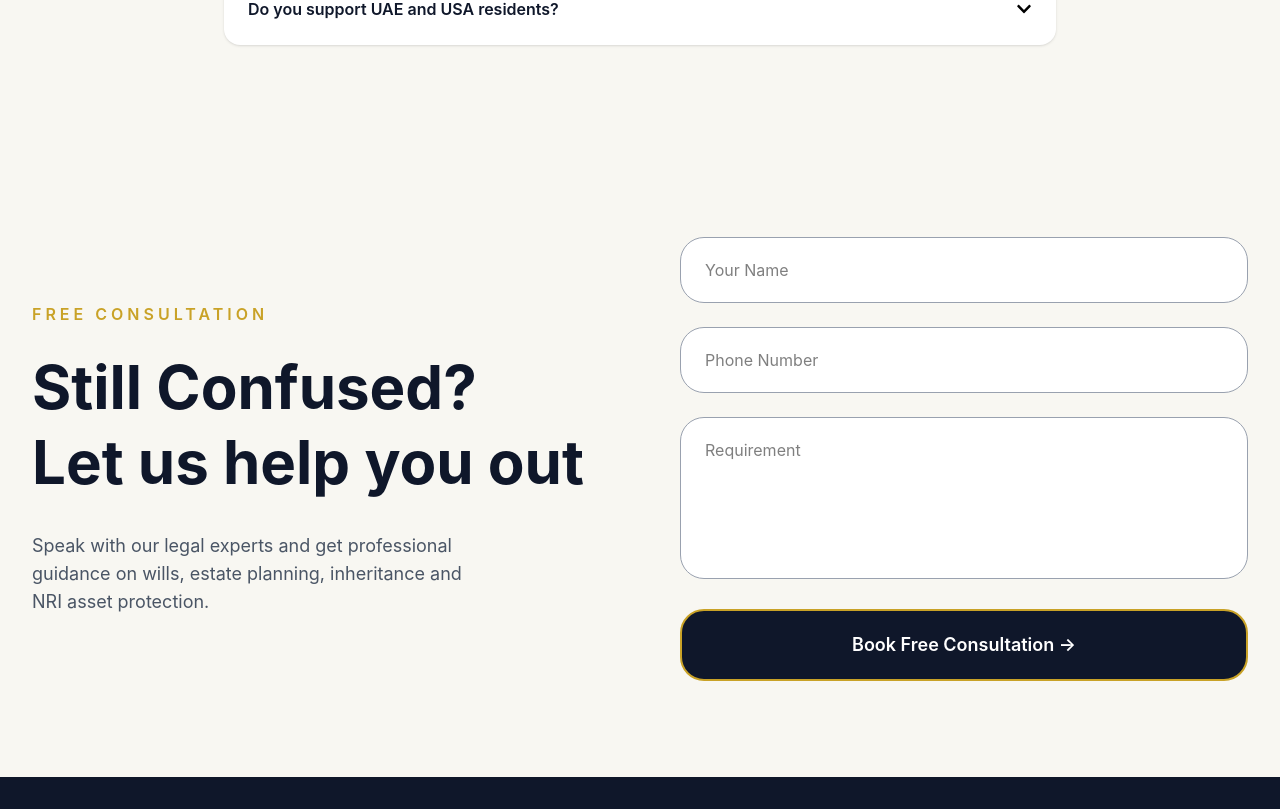
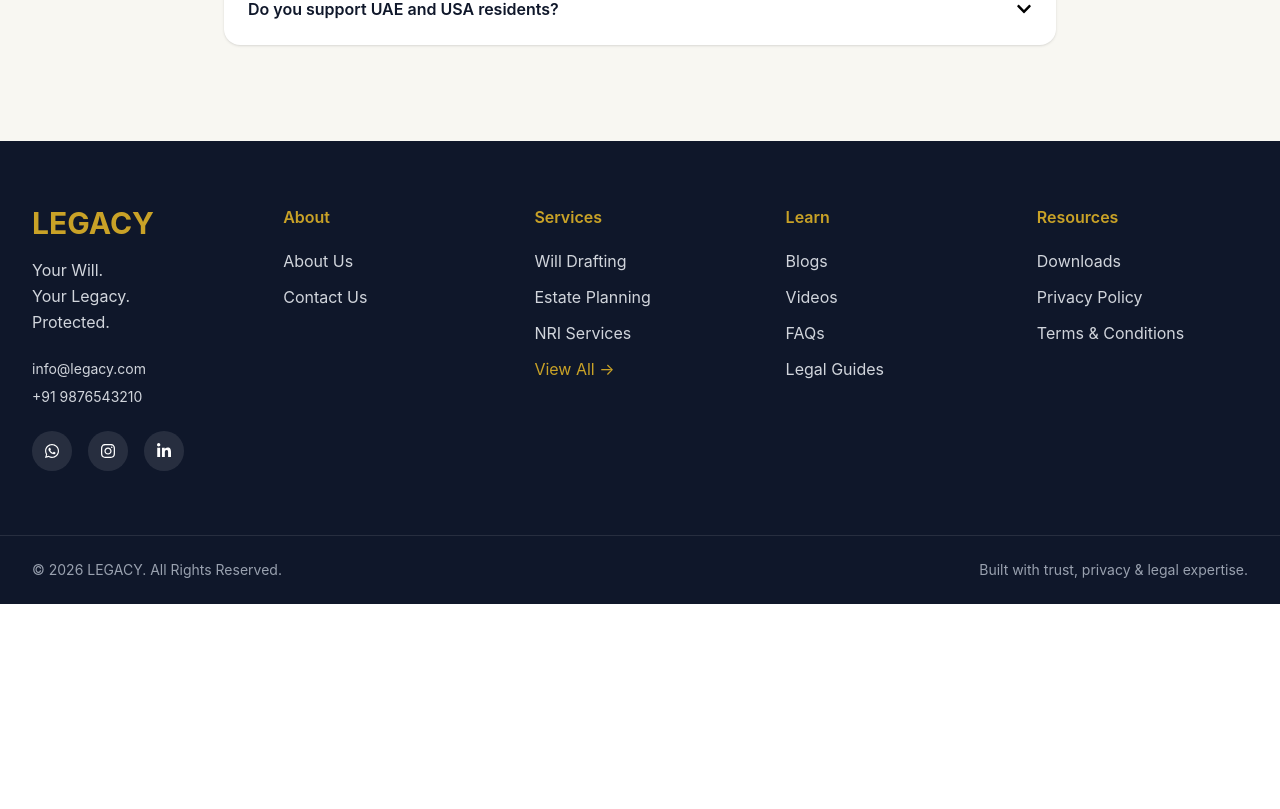
Before and after one commit to Yash-shree23/legacy-website, a React (Vite) app: page /nri in a window 1280 px wide. Shown: the part 3331-4140 px from the top of the page. After the commit the page ends 3935 px from the top, so only its background shows below. Built offline with nearby package versions, Linux system fonts and the light colour scheme.

Commit message:
backend wise updated forms

```diff
--- a/package.json
+++ b/package.json
@@ -11,6 +11,7 @@
   },
   "dependencies": {
     "@tailwindcss/vite": "^4.3.0",
+    "axios": "^1.17.0",
     "react": "^19.2.6",
     "react-dom": "^19.2.6",
     "react-icons": "^5.6.0",
--- a/src/components/ConsultationModal/ConsultationModal.jsx
+++ b/src/components/ConsultationModal/ConsultationModal.jsx
@@ -1,4 +1,5 @@
 import { useState } from "react";
+import axios from "axios";
 
 function ConsultationModal({ isOpen, onClose }) {
   const [formData, setFormData] = useState({
@@ -17,15 +18,32 @@ function ConsultationModal({ isOpen, onClose }) {
     setFormData({ ...formData, [e.target.name]: e.target.value });
   };
 
-  const handleSubmit = (e) => {
-    e.preventDefault();
-    setLoading(true);
-    // Simulate API call — replace with your actual backend/email service
-    setTimeout(() => {
-      setLoading(false);
-      setSubmitted(true);
-    }, 1200);
-  };
+  const handleSubmit = async (e) => {
+  e.preventDefault();
+
+  setLoading(true);
+
+  try {
+
+    await axios.post(
+      "http://localhost:8080/api/consultation",
+      formData
+    );
+
+    setSubmitted(true);
+
+  } catch (error) {
+
+    console.error(error);
+
+    alert("Something went wrong.");
+
+  } finally {
+
+    setLoading(false);
+
+  }
+};
 
   const handleClose = () => {
     setSubmitted(false);
--- a/src/pages/NRI/NRI.jsx
+++ b/src/pages/NRI/NRI.jsx
@@ -350,124 +350,7 @@ function NRI() {
       </section>
 
 
-      {/* CONTACT FORM */}
 
-     <section className="bg-[#F8F7F2] py-24">
-
-  <div className="max-w-7xl mx-auto px-8">
-
-
-    <div className="grid lg:grid-cols-2 gap-20 items-center">
-
-      {/* LEFT SIDE */}
-
-      <div>
-
-        <span className="uppercase tracking-[4px] text-[#C9A227] font-semibold">
-          Free Consultation
-        </span>
-
-        <h2 className="text-[#0F172A] text-5xl lg:text-6xl font-bold mt-6 leading-tight">
-
-          Still Confused?
-          <br />
-          Let us help you out
-
-        </h2>
-
-        <p className="text-gray-600 text-lg mt-8 max-w-md">
-
-          Speak with our legal experts and get
-          professional guidance on wills, estate
-          planning, inheritance and NRI asset protection.
-
-        </p>
-
-      </div>
-
-      {/* RIGHT SIDE */}
-
-      <div>
-
-        <form className="space-y-6">
-
-          <input
-            type="text"
-            placeholder="Your Name"
-            className="
-            w-full
-            border
-            border-gray-400
-            rounded-3xl
-            px-6
-            py-5
-            bg-white
-            outline-none
-            focus:border-[#C9A227]
-            "
-          />
-
-          <input
-            type="tel"
-            placeholder="Phone Number"
-            className="
-            w-full
-            border
-            border-gray-400
-            rounded-3xl
-            px-6
-            py-5
-            bg-white
-            outline-none
-            focus:border-[#C9A227]
-            "
-          />
-
-          <textarea
-            rows="5"
-            placeholder="Requirement"
-            className="
-            w-full
-            border
-            border-gray-400
-            rounded-3xl
-            px-6
-            py-5
-            bg-white
-            outline-none
-            resize-none
-            focus:border-[#C9A227]
-            "
-          ></textarea>
-
-          <button
-  type="submit"
-  className="
-  w-full
-  bg-[#0F172A]
-  hover:bg-[#C9A227]
-  border-2
-  border-[#C9A227]
-  text-white
-  py-5
-  rounded-3xl
-  text-lg
-  font-semibold
-  transition-all
-  "
->
-  Book Free Consultation →
-</button>
-
-        </form>
-
-      </div>
-
-    </div>
-
-  </div>
-
-</section>
 
 
       {/* <Footer /> */}
--- a/src/pages/NRI/NRIServiceDetails.jsx
+++ b/src/pages/NRI/NRIServiceDetails.jsx
@@ -388,57 +388,6 @@ function NRIServiceDetails() {
 
 </section>
 
-      {/* CONTACT FORM */}
-
-      <section className="bg-[#F8F7F2] py-24">
-
-        <div className="max-w-6xl mx-auto px-8">
-
-          <div className="grid lg:grid-cols-2 gap-16">
-
-            <div>
-              <h2 className="text-5xl font-bold text-[#0F172A]">
-                Still Confused?
-              </h2>
-
-              <p className="mt-6 text-gray-600">
-                Speak with our experts today.
-              </p>
-            </div>
-
-            <form className="space-y-5">
-
-              <input
-                type="text"
-                placeholder="Name"
-                className="w-full border rounded-2xl p-4"
-              />
-
-              <input
-                type="text"
-                placeholder="Phone"
-                className="w-full border rounded-2xl p-4"
-              />
-
-              <textarea
-                rows="4"
-                placeholder="Requirement"
-                className="w-full border rounded-2xl p-4"
-              />
-
-              <button
-                className="w-full bg-[#0F172A] text-white py-4 rounded-2xl"
-              >
-                Send Enquiry
-              </button>
-
-            </form>
-
-          </div>
-
-        </div>
-
-      </section>
 
       {/* <Footer /> */}
     </>
--- a/src/pages/Services/ServiceDetails.jsx
+++ b/src/pages/Services/ServiceDetails.jsx
@@ -1,4 +1,7 @@
 import { useParams } from "react-router-dom";
+import { useState } from "react";
+import axios from "axios";
+
 import Navbar from "../../components/Navbar/Navbar";
 import Footer from "../../components/Footer/Footer";
 import { services } from "../../data/servicesData";
@@ -11,21 +14,66 @@ function ServiceDetails() {
     (item) => item.slug === slug
   );
 
+  const [formData, setFormData] = useState({
+    full_name: "",
+    email: "",
+    phone: "",
+    message: "",
+  });
+
+  const handleChange = (e) => {
+    setFormData({
+      ...formData,
+      [e.target.name]: e.target.value,
+    });
+  };
+
+  const handleSubmit = async (e) => {
+    e.preventDefault();
+
+    try {
+      await axios.post(
+        "http://localhost:8080/api/service-enquiry",
+        {
+          ...formData,
+          service_name: service.title,
+        }
+      );
+
+      alert(
+        "Thank you for your enquiry. Our advisor will contact you shortly."
+      );
+
+      setFormData({
+        full_name: "",
+        email: "",
+        phone: "",
+        message: "",
+      });
+
+    } catch (error) {
+      console.error(error);
+      alert("Something went wrong.");
+    }
+  };
+
   if (!service) {
     return <h1>Service Not Found</h1>;
   }
 
   return (
     <>
+      <Navbar />
 
-      <Navbar />
       {/* BACK BUTTON */}
 
-<section className="pt-24 pb-2 bg-white">
-  <div className="max-w-7xl mx-auto px-8">
-    <BackButton />
-  </div>
-</section>
+      <section className="pt-24 pb-2 bg-white">
+        <div className="max-w-7xl mx-auto px-8">
+          <BackButton />
+        </div>
+      </section>
+
+      {/* SERVICE DETAILS */}
 
       <section className="pt-6 pb-20 py-24 bg-[#F8F7F2]">
         <div className="max-w-7xl mx-auto px-8">
@@ -54,9 +102,10 @@ function ServiceDetails() {
               </div>
             </div>
 
-            {/* RIGHT */}
+            {/* RIGHT FORM */}
 
             <div className="py-4 bg-[#F8F7F2]">
+
               <h2 className="text-4xl font-bold text-center text-[#0F172A]">
                 Enquiry Form
               </h2>
@@ -65,33 +114,60 @@ function ServiceDetails() {
                 Our lawyer will call you within 24 hours
               </p>
 
-              <form className="space-y-5 mt-8">
+              <form
+                className="space-y-5 mt-8"
+                onSubmit={handleSubmit}
+              >
 
                 <input
                   type="text"
+                  name="full_name"
+                  value={formData.full_name}
+                  onChange={handleChange}
                   placeholder="Your Name"
                   className="w-full border p-3 rounded-xl"
+                  required
+                />
+
+                <input
+                  type="email"
+                  name="email"
+                  value={formData.email}
+                  onChange={handleChange}
+                  placeholder="Email Address"
+                  className="w-full border p-3 rounded-xl"
+                  required
                 />
 
                 <input
                   type="text"
+                  name="phone"
+                  value={formData.phone}
+                  onChange={handleChange}
                   placeholder="Phone Number"
                   className="w-full border p-3 rounded-xl"
+                  required
                 />
 
                 <textarea
                   rows="4"
+                  name="message"
+                  value={formData.message}
+                  onChange={handleChange}
                   placeholder="Requirement"
                   className="w-full border p-3 rounded-xl"
+                  required
                 />
 
                 <button
-                  className="w-full bg-[#C9A227] text-white py-2 rounded-xl"
+                  type="submit"
+                  className="w-full bg-[#C9A227] text-white py-3 rounded-xl hover:bg-yellow-700 transition"
                 >
                   Submit
                 </button>
 
               </form>
+
             </div>
 
           </div>
@@ -111,8 +187,9 @@ function ServiceDetails() {
 
           <div className="grid md:grid-cols-2 lg:grid-cols-4 gap-10">
 
-            {[1,2,3,4].map((step) => (
+            {[1, 2, 3, 4].map((step) => (
               <div key={step}>
+
                 <div className="w-16 h-16 rounded-full bg-[#C9A227] text-white text-2xl font-bold flex items-center justify-center">
                   {step}
                 </div>
@@ -124,6 +201,7 @@ function ServiceDetails() {
                 <p className="mt-3 text-gray-600">
                   Description for step {step}.
                 </p>
+
               </div>
             ))}
 
@@ -133,58 +211,9 @@ function ServiceDetails() {
 
       </section>
 
-      {/* CTA */}
-
-      <section className="py-20 py-24 bg-[#F8F7F2]">
-
-        <div className="max-w-6xl mx-auto px-8">
-
-          <div className="grid lg:grid-cols-2 gap-12 items-center">
-
-            <div>
-              <h2 className="text-5xl font-bold text-[#0F172A]">
-                Still Confused?
-              </h2>
-
-              <h3 className="text-5xl font-bold text-[#0F172A] mt-2">
-                Let us help you out
-              </h3>
-            </div>
-
-            <div>
-              <form className="space-y-4">
-
-                <input
-                  placeholder="Your Name"
-                  // className="w-full p-4 rounded-xl"
-                  className="w-full border p-3 rounded-xl"
-                />
-
-                <input
-                  placeholder="Phone Number"
-                className="w-full border p-3 rounded-xl"
-                />
-
-                <textarea
-                  rows="3"
-                  placeholder="Requirement"
-                 className="w-full border p-3 rounded-xl"
-                />
-
-                <button className="w-full bg-[#0F172A] text-white py-4 rounded-xl">
-                  Submit →
-                </button>
-
-              </form>
-            </div>
-
-          </div>
-
-        </div>
-
-      </section>
 
       {/* <Footer /> */}
+
     </>
   );
 }
```
Also changed, not shown: src/pages/Contact/Contact.jsx (+68 -40 lines), 1 other file (tests, documents, lock files or other folders).
